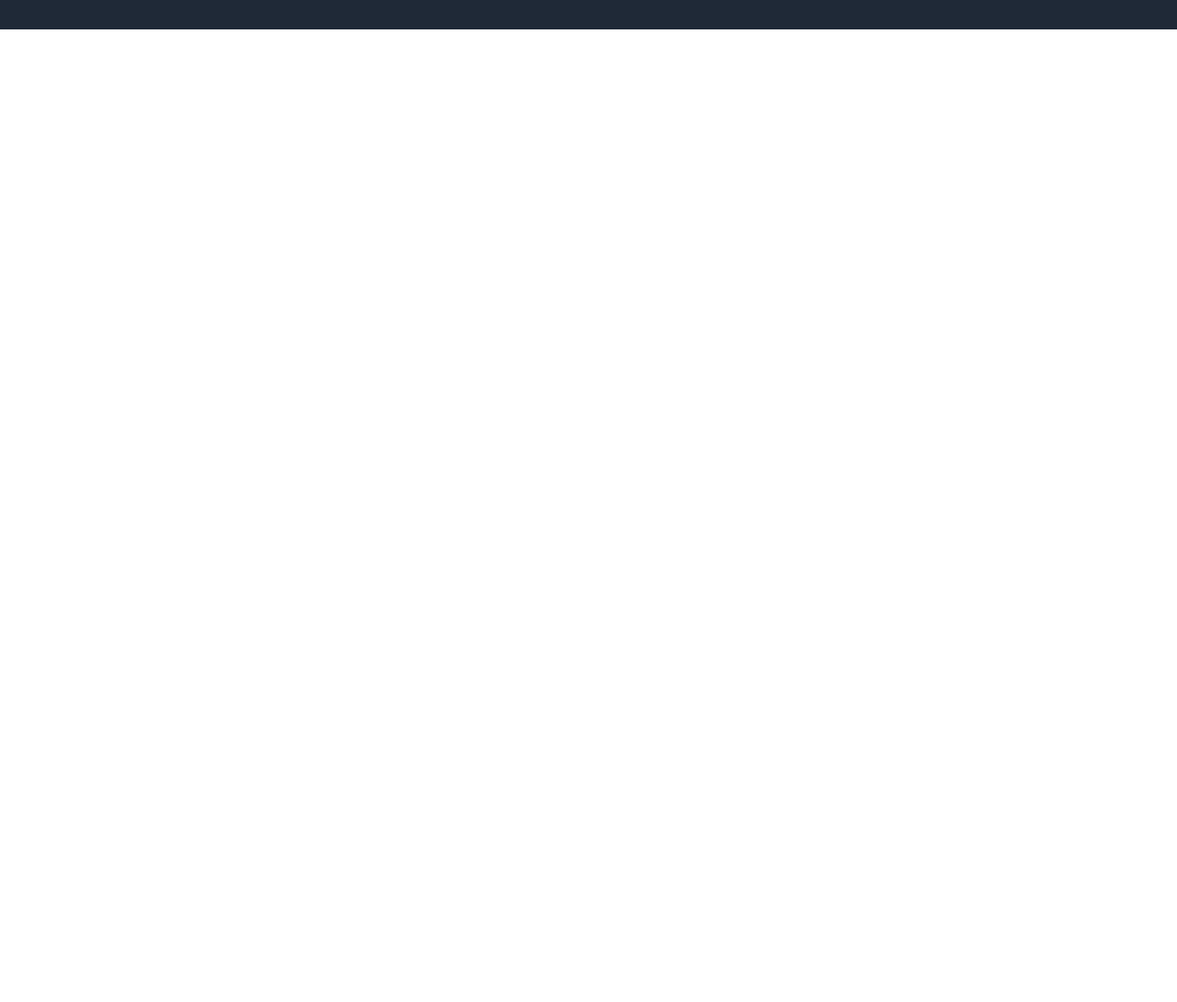
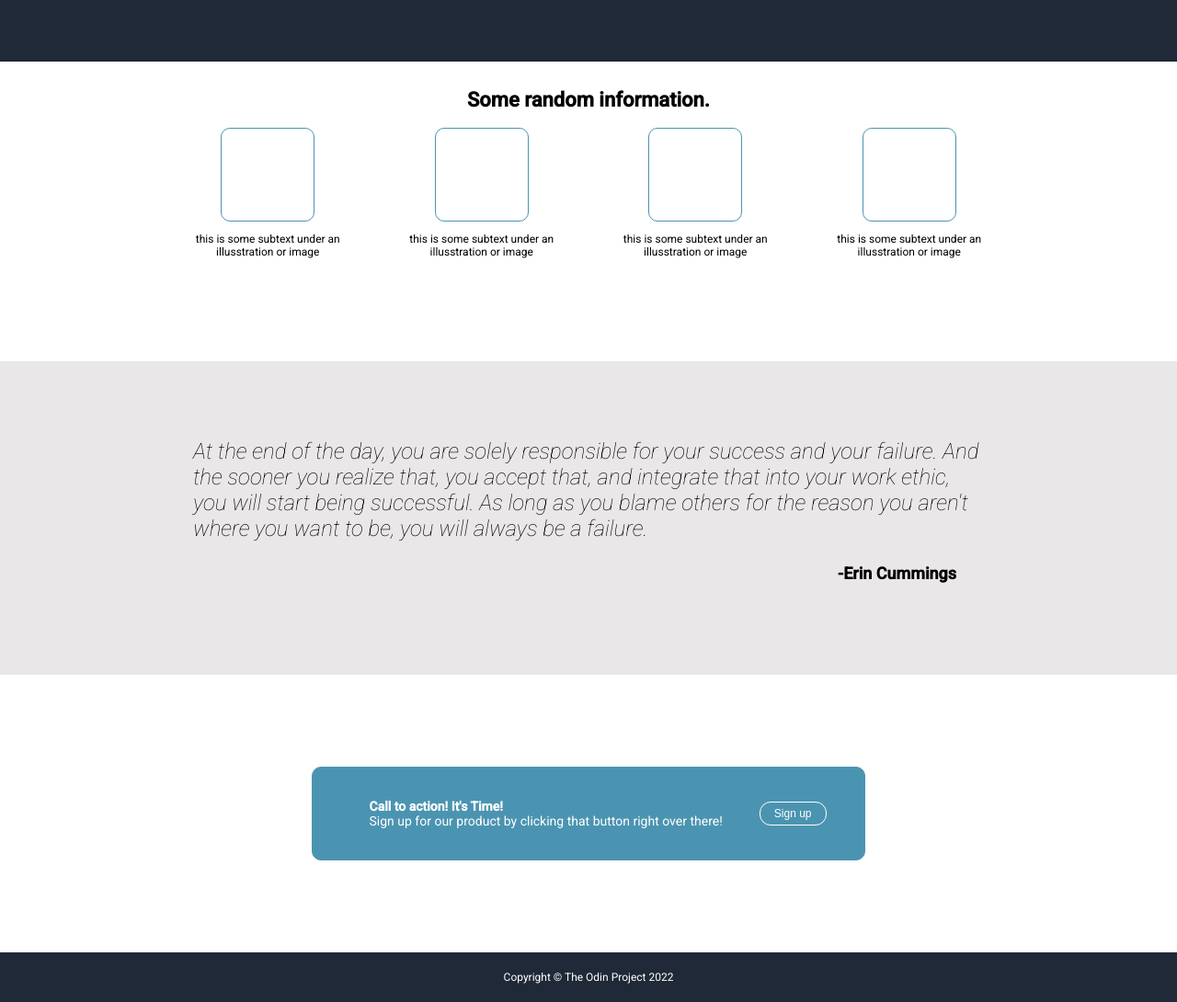
Before and after one commit to jenortega/jens-landing-page, a plain HTML site: page index.html in a window 1280 px wide. Shown: the part 360-1450 px from the top of the page at 92% size. Before the commit the page ends 800 px from the top, so only its background shows below. Drawn offline with Linux system fonts and the light colour scheme.

Commit message:
Work on body and footer section

```diff
--- a/css/styles.css
+++ b/css/styles.css
@@ -1,5 +1,5 @@
 
-@import url('https://fonts.googleapis.com/css2?family=Roboto:wght@100;300;400&display=swap');
+@import url('https://fonts.googleapis.com/css2?family=Roboto:ital,wght@0,100;0,300;0,400;0,500;1,100;1,400&display=swap');
 
 
 body {
@@ -7,6 +7,7 @@ body {
     font-family: 'Roboto', sans-serif;
 }
 
+/*---Top Heading Section */
 
 .header {
     display: flex;
@@ -17,29 +18,27 @@ body {
     color: white;
 }
 
+.header h3 {
+    font-size: 14px;
+    font-weight: 500;
+    margin-left: 20px;
+}
+
 .header-links {
     display: flex;
     justify-content: space-between;
 }
 
-.header h3 {
-    font-size: 14px;
-    margin-left: 20px;
+.logo {
+    font-size: 20px;
 }
 
-.logo {
-    font-size: 22px;
-}
-
-.h1-title {
-    margin: 0;
-}
-
+/*Heading - Section One */
 .section-one {
     background-color: #1F2937;
     display: flex;
     justify-content: space-between;
-    padding: 50px 180px;
+    padding: 50px 180px 90px 180px;
     color: white;
 }
 
@@ -49,6 +48,28 @@ body {
 
 }
 
+.h1-title {
+    margin: 0;
+}
+
+.subtitle {
+    font-size: 12.5px;
+    font-weight: 300;
+
+    padding-right: 10px;
+}
+
+button {
+    background-color: rgb(75, 148, 177);
+    border: none;
+    color: white;
+    padding: 10px 25px;
+    text-align: center;
+    text-decoration: none;
+    display: inline-block;
+    font-size: 14px;
+    border-radius: 12px;
+}
 
 .section-one-image {
     display: flex;
@@ -62,22 +83,116 @@ body {
     font-size: 10px;
 }
 
-.subtitle {
-    font-size: 12.5px;
-    font-weight: 300;
 
-    padding-right: 10px;
+
+/*Body - Section two*/
+
+.section-two {
+    padding: 10px 180px 100px 180px;
+}
+
+.section-two h2 {
+    font-weight: 800;
+    font-size: 22px;
+    display: flex;
+    align-items: center;
+    justify-content: center;
+}
+
+.boxes {
+    text-align: center;
+    display: flex;
+    gap: 10px;
+}
+
+.card p {
+    font-size: 12px;
+    padding: 0 20px;
+
+}
+
+.box {
+    width: 100px;
+    height: 100px;
+    border: 1px solid rgb(75, 148, 177);
+    margin: auto;
+    border-radius: 10px;
+}
+
+/*Body - Section three*/
+.section-three {
+    padding: 10px 180px 100px 180px;
+    background-color: rgb(233, 231, 231);
 }
 
 
-button {
+
+.section-three .quote {
+    padding: 50px 30px 0px 30px;
+    font-size: 24px;
+    font-weight: 100;
+    font-style: italic;
+}
+
+.section-three .author {
+    text-align: end;
+    padding-right: 60px;
+    margin: 0;
+    font-size: 18px;
+    font-weight: 600;
+}
+
+/*Body - Section four*/
+.section-four {
+    background-color: white;
+    display: flex;
+    justify-content: center;
+    align-items: center;
+    padding: 100px 0;
+}
+
+.section-four .box {
     background-color: rgb(75, 148, 177);
-    border: none;
+    width: 600px;
+    display: flex;
+    justify-content: center;
+    align-items: center;
+    gap: 20px;
+
+}
+
+.button-end {
+    background-color: rgb(75, 148, 177);
     color: white;
-    padding: 10px 25px;
+    border: 1px solid white; /* Green */
+    padding: 5px 15px;
+    font-size: 12px;
+  }
+
+.box .text {
+  padding: 10px 20px;
+  color: white;
+
+}
+
+.text h4,
+.text p {
+    margin: 0;
+    font-size: 14px;
+}
+
+
+/* Footer */
+.footer {
+    background-color: #1F2937;
+    color: white;
     text-align: center;
-    text-decoration: none;
-    display: inline-block;
-    font-size: 14px;
-    border-radius: 12px;
+    margin: 0;
+
 }
+
+.footer p {
+    padding: 20px;
+    margin: 0;
+    font-size: 12px;
+}
--- a/index.html
+++ b/index.html
@@ -29,7 +29,47 @@
         <div class="section-one-image">
             <h1 class="image-text">Image goes here</h1>
         </div>
+    </div>
 
+    <div class="section-two">
+        <h2>Some random information.</h2>
+        <div class="boxes">
+            <div class="card">
+                <div class="box"> </div>
+                <p>this is some subtext under an illusstration or image</p>
+            </div>
+            <div class="card">
+                <div class="box"> </div>
+                <p>this is some subtext under an illusstration or image</p>
+            </div>
+            <div class="card">
+                <div class="box"> </div>
+                <p>this is some subtext under an illusstration or image</p>
+            </div>
+            <div class="card">
+                <div class="box"> </div>
+                <p>this is some subtext under an illusstration or image</p>
+            </div>
+        </div>
+    </div>
+
+    <div class="section-three">
+        <p class="quote">At the end of the day, you are solely responsible for your success and your failure. And the sooner you realize that, you accept that, and integrate that into your work ethic, you will start being successful. As long as you blame others for the reason you aren't where you want to be, you will always be a failure.</p>
+        <p class="author">-Erin Cummings</p>
+    </div>
+
+    <div class="section-four">
+        <div class="box">
+            <div class="text">
+                <h4>Call to action! It's Time!</h4>
+                <p>Sign up for our product by clicking that button right over there!</p>
+            </div>
+            <button class="button-end">Sign up</button>
+        </div>
+    </div>
+
+    <div class="footer">
+        <p>Copyright © The Odin Project 2022</p>
     </div>
 </body>
 </html>
```
